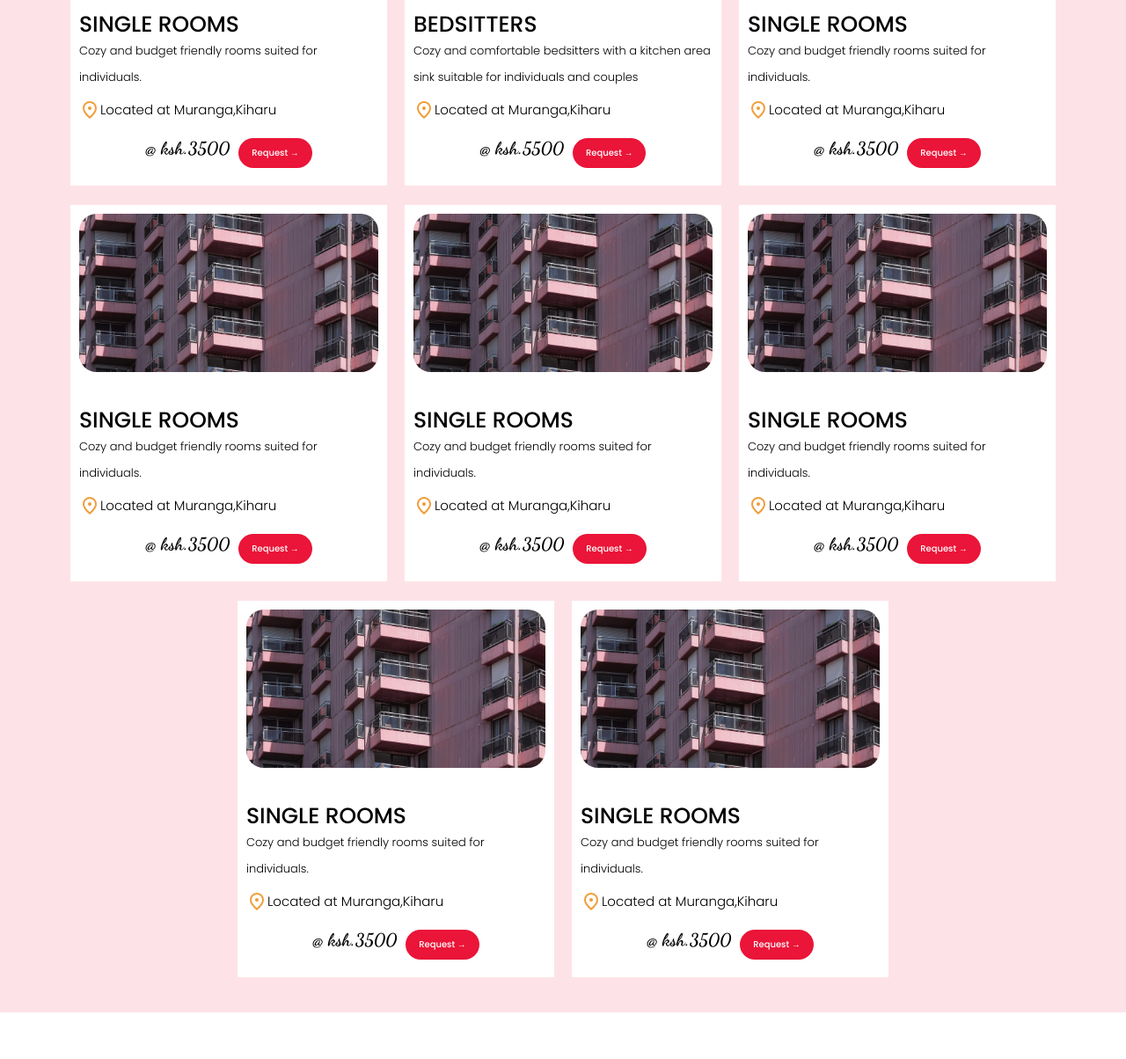
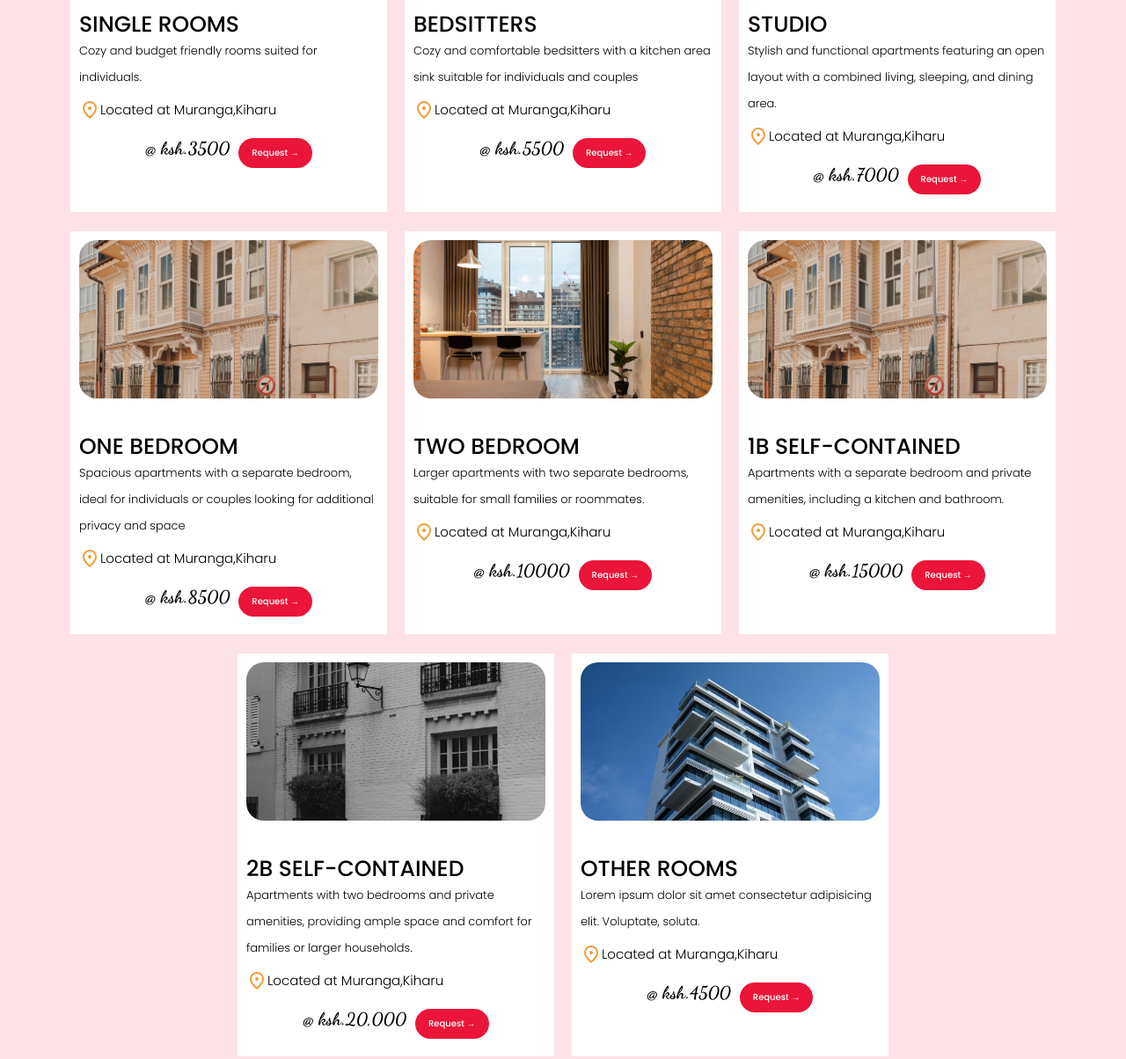
Before and after one commit to KATAMII/Urban-Haven-apartments, a website built with Vite: page index.html in a window 1280 px wide. Shown: the part 2973-4177 px from the top of the page at 88% size. Built offline with nearby package versions, Linux system fonts and the light colour scheme; files whose address does not match are found by name.

Commit message:
add house images

```diff
--- a/index.html
+++ b/index.html
@@ -154,7 +154,7 @@
     <div class="houses-container">
       <div class="houses">
         <div class="house-img">
-          <img src="assets/home-2.jpg" alt="house1" class="house-img1">
+          <img src="assets/single.jpg" alt="house1" class="house-img1">
         </div>
         <div class="house-img-txt">
           <div class="hous-txt">
@@ -173,7 +173,7 @@
       </div>
       <div class="houses">
         <div class="house-img">
-          <img src="assets/home-2.jpg" alt="house1" class="house-img1">
+          <img src="assets/bedsiter.jpg" alt="house1" class="house-img1">
         </div>
         <div class="house-img-txt">
           <div class="hous-txt">
@@ -194,114 +194,114 @@
       </div>
       <div class="houses">
         <div class="house-img">
-          <img src="assets/home-2.jpg" alt="house1" class="house-img1">
+          <img src="assets/studio.jpg" alt="house1" class="house-img1">
         </div>
         <div class="house-img-txt">
           <div class="hous-txt">
-            <h1 class="house-name">Single Rooms</h1>
-            <p class="house-paragraph">Cozy and budget friendly rooms suited for individuals.</p>
+            <h1 class="house-name">Studio </h1>
+            <p class="house-paragraph">Stylish and functional apartments featuring an open layout with a combined living, sleeping, and dining area.</p>
           </div>
           <div class="abt-boxes1">
             <img src="assets/locationn.svg" alt="location icon" class="location">
             <h2 class="our-location"> Located at Muranga,Kiharu</h2>
           </div>
           <div class="price">
-            <h1 class="prize1">@ ksh.3500</h1>
+            <h1 class="prize1">@ ksh.7000</h1>
             <button class="request-house">Request &rarr;</button>
           </div>
         </div>
       </div>
       <div class="houses">
         <div class="house-img">
-          <img src="assets/home-2.jpg" alt="house1" class="house-img1">
+          <img src="assets/1B self contained.jpg" alt="house1" class="house-img1">
         </div>
         <div class="house-img-txt">
           <div class="hous-txt">
-            <h1 class="house-name">Single Rooms</h1>
-            <p class="house-paragraph">Cozy and budget friendly rooms suited for individuals.</p>
+            <h1 class="house-name">one bedroom</h1>
+            <p class="house-paragraph">Spacious apartments with a separate bedroom, ideal for individuals or couples looking for additional privacy and space</p>
           </div>
           <div class="abt-boxes1">
             <img src="assets/locationn.svg" alt="location icon" class="location">
             <h2 class="our-location"> Located at Muranga,Kiharu</h2>
           </div>
           <div class="price">
-            <h1 class="prize1">@ ksh.3500</h1>
+            <h1 class="prize1">@ ksh.8500</h1>
             <button class="request-house">Request &rarr;</button>
           </div>
         </div>
       </div>
       <div class="houses">
         <div class="house-img">
-          <img src="assets/home-2.jpg" alt="house1" class="house-img1">
+          <img src="assets/2bedroom.jpg" alt="house1" class="house-img1">
         </div>
         <div class="house-img-txt">
           <div class="hous-txt">
-            <h1 class="house-name">Single Rooms</h1>
-            <p class="house-paragraph">Cozy and budget friendly rooms suited for individuals.</p>
+            <h1 class="house-name">Two bedroom</h1>
+            <p class="house-paragraph"> Larger apartments with two separate bedrooms, suitable for small families or roommates.</p>
           </div>
           <div class="abt-boxes1">
             <img src="assets/locationn.svg" alt="location icon" class="location">
             <h2 class="our-location"> Located at Muranga,Kiharu</h2>
           </div>
           <div class="price">
-            <h1 class="prize1">@ ksh.3500</h1>
+            <h1 class="prize1">@ ksh.10000</h1>
             <button class="request-house">Request &rarr;</button>
           </div>
         </div>
       </div>
       <div class="houses">
         <div class="house-img">
-          <img src="assets/home-2.jpg" alt="house1" class="house-img1">
+          <img src="assets/1B self contained.jpg" alt="house1" class="house-img1">
         </div>
         <div class="house-img-txt">
           <div class="hous-txt">
-            <h1 class="house-name">Single Rooms</h1>
-            <p class="house-paragraph">Cozy and budget friendly rooms suited for individuals.</p>
+            <h1 class="house-name">1B self-contained</h1>
+            <p class="house-paragraph"> Apartments with a separate bedroom and private amenities, including a kitchen and bathroom.</p>
           </div>
           <div class="abt-boxes1">
             <img src="assets/locationn.svg" alt="location icon" class="location">
             <h2 class="our-location"> Located at Muranga,Kiharu</h2>
           </div>
           <div class="price">
-            <h1 class="prize1">@ ksh.3500</h1>
+            <h1 class="prize1">@ ksh.15000</h1>
             <button class="request-house">Request &rarr;</button>
           </div>
         </div>
       </div>
       <div class="houses">
         <div class="house-img">
-          <img src="assets/home-2.jpg" alt="house1" class="house-img1">
+          <img src="assets/2B self contained.jpg" alt="house1" class="house-img1">
         </div>
         <div class="house-img-txt">
           <div class="hous-txt">
-            <h1 class="house-name">Single Rooms</h1>
-            <p class="house-paragraph">Cozy and budget friendly rooms suited for individuals.</p>
+            <h1 class="house-name">2B self-contained</h1>
+            <p class="house-paragraph">Apartments with two bedrooms and private amenities, providing ample space and comfort for families or larger households.</p>
           </div>
           <div class="abt-boxes1">
             <img src="assets/locationn.svg" alt="location icon" class="location">
             <h2 class="our-location"> Located at Muranga,Kiharu</h2>
           </div>
           <div class="price">
-            <h1 class="prize1">@ ksh.3500</h1>
+            <h1 class="prize1">@ ksh.20,000</h1>
             <button class="request-house">Request &rarr;</button>
           </div>
         </div>
       </div>
       <div class="houses">
         <div class="house-img">
-          <img src="assets/home-2.jpg" alt="house1" class="house-img1">
+          <img src="assets/hero bg.jpg" alt="house1" class="house-img1">
         </div>
         <div class="house-img-txt">
           <div class="hous-txt">
-            <h1 class="house-name">Single Rooms</h1>
-            <p class="house-paragraph">Cozy and budget friendly rooms suited for individuals.</p>
+            <h1 class="house-name">other rooms</h1>
+            <p class="house-paragraph">Lorem ipsum dolor sit amet consectetur adipisicing elit. Voluptate, soluta.</p>
           </div>
           <div class="abt-boxes1">
             <img src="assets/locationn.svg" alt="location icon" class="location">
             <h2 class="our-location"> Located at Muranga,Kiharu</h2>
           </div>
           <div class="price">
-            <h1 class="prize1">@ ksh.3500</h1>
+            <h1 class="prize1">@ ksh.4500</h1>
             <button class="request-house">Request &rarr;</button>
           </div>
         </div>
```
